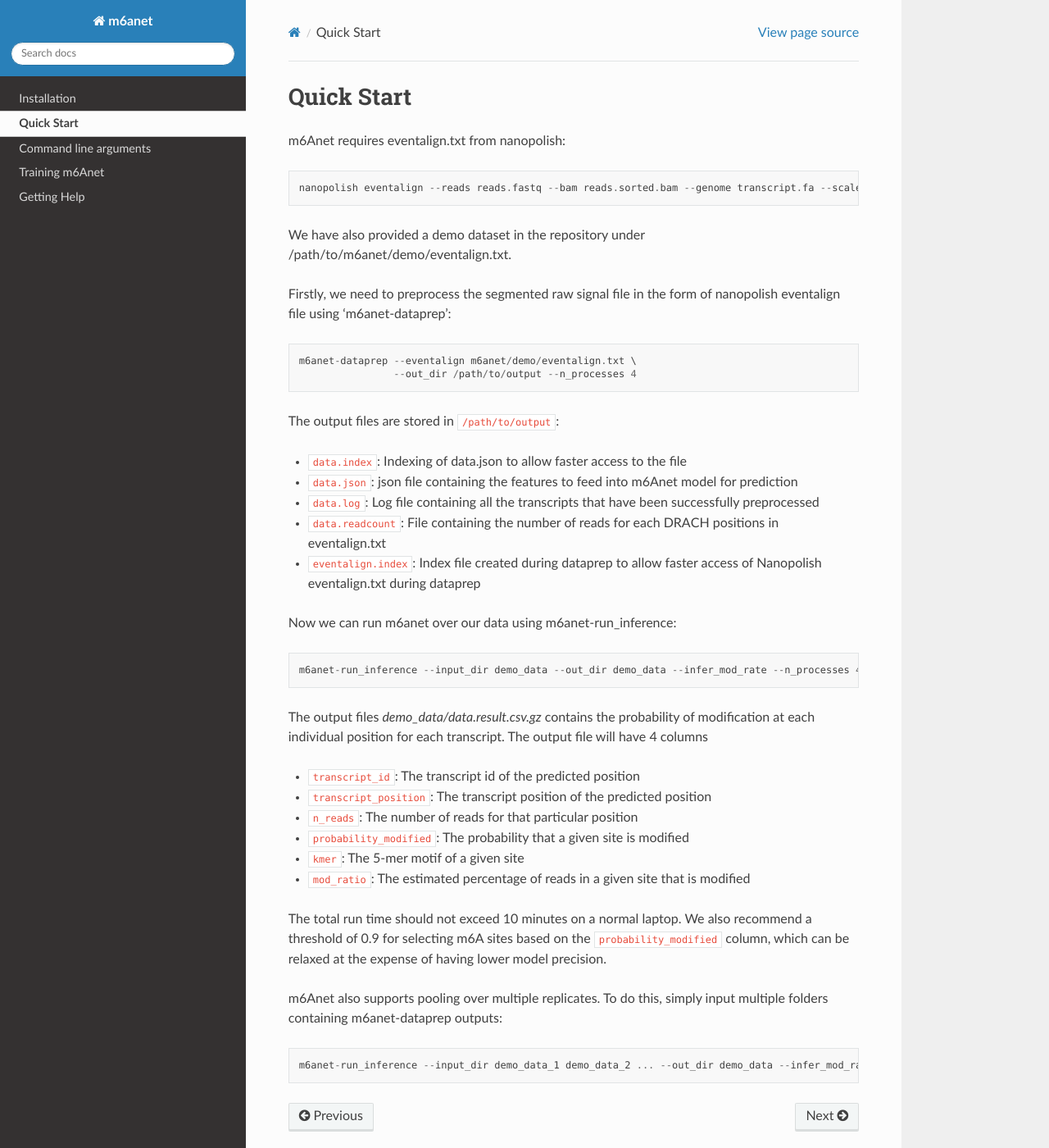
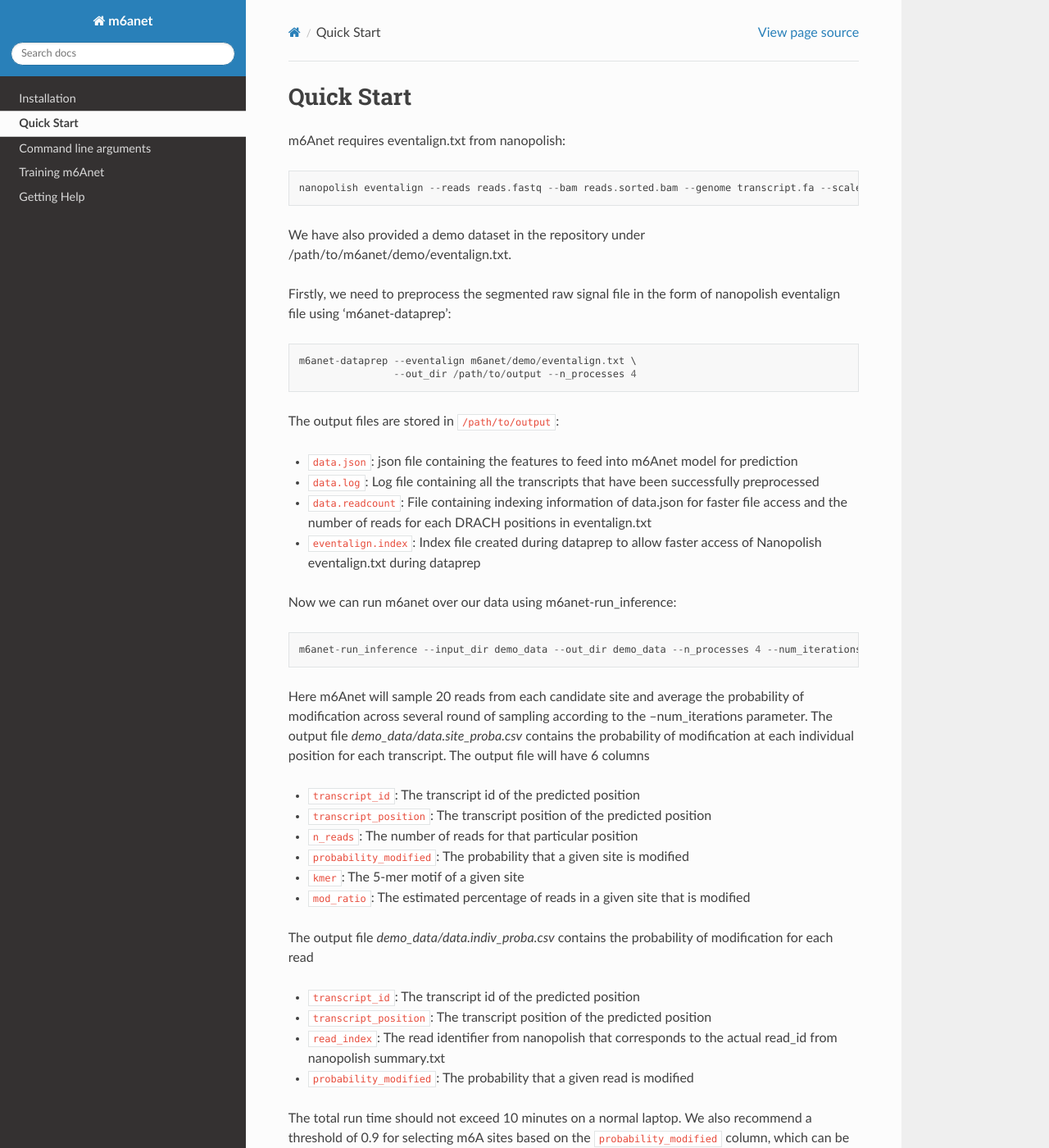
Before and after one commit to GoekeLab/m6anet, a Sphinx documentation site: the page built from docs/source/quickstart.rst, in a window 1280 px wide and 1400 px high. Shown: the whole window at 82% size. Built offline with Sphinx 7.4.7 and the Read the Docs theme 2.0.0, drawn with Linux system fonts in a browser that asks for light colours.

Commit message:
update documentation to reflect changes to inference

```diff
--- a/docs/source/cmd.rst
+++ b/docs/source/cmd.rst
@@ -54,7 +54,6 @@
 --batch_size=NUM              No          64                        Number of sites to be loaded each time for inference
 --n_processes=NUM             No          1                         Number of processes to run.
 --num_iterations=NUM          No          5                         Number of times m6anet iterates through each potential m6a sites.
---infer_mod_rate              No          False                     Whether to output m6A modification stoichiometry for each candidate site
 --read_proba_threshold=NUM    No          0.033379376               Threshold for each individual read to be considered modified during stoichiometry calculation
 ==========================    ==========  ========================= ==============================================================================
 
@@ -63,7 +62,8 @@
 ======================  ===============     =================================================================================================================================================
 File name                File type           Description
 ======================  ===============     =================================================================================================================================================
-data.result.csv.gz      csv.gz              Result table in compressed form
+data.site_proba.csv     csv                 Result table for each candidate m6A site
+data.indiv_proba.csv    csv                 Result table for each candidate m6A read
 ======================  ===============     =================================================================================================================================================
 
 ``m6anet-train``
--- a/docs/source/quickstart.rst
+++ b/docs/source/quickstart.rst
@@ -15,17 +15,17 @@
 
 The output files are stored in ``/path/to/output``:
 
-* ``data.index``: Indexing of data.json to allow faster access to the file
 * ``data.json``: json file containing the features to feed into m6Anet model for prediction
 * ``data.log``: Log file containing all the transcripts that have been successfully preprocessed
-* ``data.readcount``: File containing the number of reads for each DRACH positions in eventalign.txt
+* ``data.readcount``: File containing indexing information of data.json for faster file access and the number of reads for each DRACH positions in eventalign.txt
 * ``eventalign.index``: Index file created during dataprep to allow faster access of Nanopolish eventalign.txt during dataprep
 
 Now we can run m6anet over our data using m6anet-run_inference::
 
-    m6anet-run_inference --input_dir demo_data --out_dir demo_data --infer_mod_rate --n_processes 4
+    m6anet-run_inference --input_dir demo_data --out_dir demo_data --n_processes 4 --num_iterations 500
 
-The output files `demo_data/data.result.csv.gz` contains the probability of modification at each individual position for each transcript. The output file will have 4 columns
+Here m6Anet will sample 20 reads from each candidate site and average the probability of modification across several round of sampling according to the --num_iterations parameter.
+The output file `demo_data/data.site_proba.csv` contains the probability of modification at each individual position for each transcript. The output file will have 6 columns
 
 * ``transcript_id``: The transcript id of the predicted position
 * ``transcript_position``: The transcript position of the predicted position
@@ -34,6 +34,13 @@
 * ``kmer``: The 5-mer motif of a given site
 * ``mod_ratio``: The estimated percentage of reads in a given site that is modified
 
+The output file `demo_data/data.indiv_proba.csv` contains the probability of modification for each read
+
+* ``transcript_id``: The transcript id of the predicted position
+* ``transcript_position``: The transcript position of the predicted position
+* ``read_index``: The read identifier from nanopolish that corresponds to the actual read_id from nanopolish summary.txt
+* ``probability_modified``: The probability that a given read is modified
+
 The total run time should not exceed 10 minutes on a normal laptop. We also recommend a threshold of 0.9 for selecting m6A sites
 based on the ``probability_modified`` column, which can be relaxed at the expense of having lower model precision.
 
```
